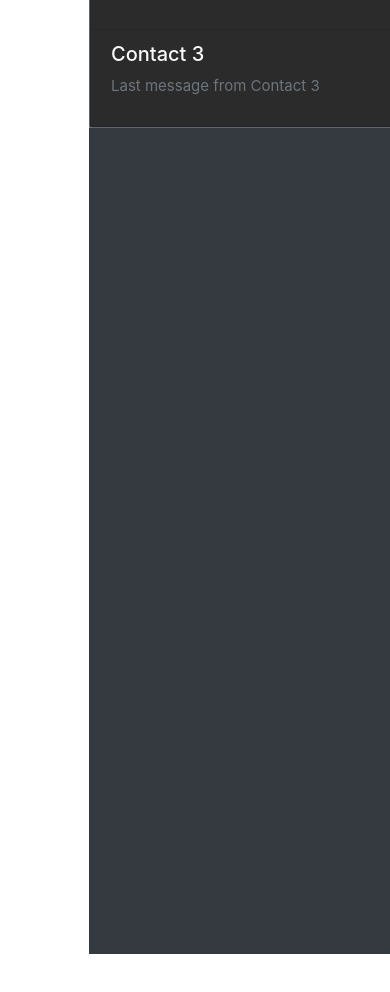
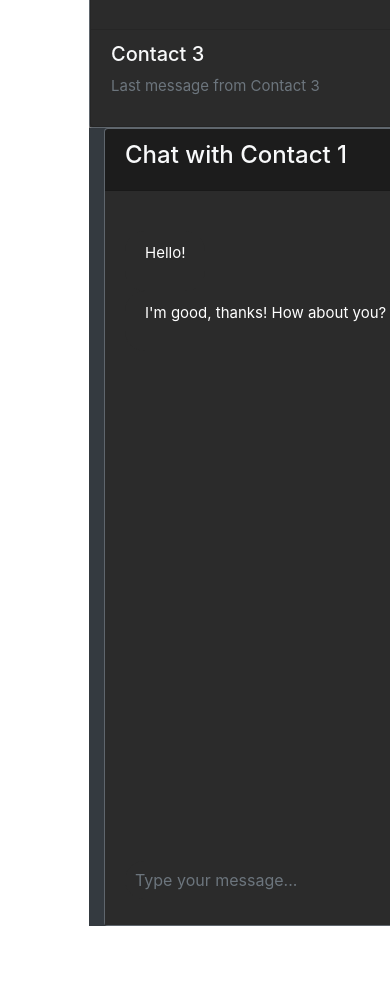
Before and after one commit to DuckTalk/WebGUI, a Vue app in the folder DuckTalk/: page / in a window 390 px wide. Shown: the part 980-1972 px from the top of the page. Built offline with nearby package versions, Linux system fonts and the light colour scheme.

Commit message:
started get_user

```diff
--- a/DuckTalk/src/components/LandingView.vue
+++ b/DuckTalk/src/components/LandingView.vue
@@ -38,7 +38,7 @@
           </div>
         </div>
       </div>
-      <div class="col-md-8 align-text-bottom">
+      <div class="col-md align-text-bottom">
         <div class="card bg-secondary" id="chatbox">
           <div class="card-header">
             <h4 class="text-light">Chat with Contact 1</h4>
@@ -61,7 +61,7 @@
                 </div>
               </li>
             </ul>
-            <form class="chat-form" @submit.prevent="sendMessage">
+            <form class="chat-form" @submit.prevent="get_user">
               <input type="text" class="form-control" v-model="message" placeholder="Type your message...">
               <button type="submit" class="btn btn-success">Send</button>
             </form>
@@ -71,6 +71,35 @@
     </div>
   </div>
 </template>
+
+<script lang="ts">
+
+import axios from 'axios';
+
+export default {
+  methods: {
+    get_user() {
+      axios.get('/api/user/thetestuser1@mail.com')
+        .then((response) => {
+          console.log(response.data);
+          const user_id_1 = response.data;
+        })
+        .catch(function (error) {
+          console.error("Axios Error", error);
+        });
+
+        axios.get('/api/user/thetestuser2@mail.com')
+        .then((response) => {
+          console.log(response.data);
+          const user_id_2 = response.data;
+        })
+        .catch(function (error) {
+          console.error("Axios Error", error);
+        });
+    }
+  }
+};
+</script>
 
 <style>
 #chat_background {
@@ -118,7 +147,7 @@ body {
 }
 
 .chat-message-content {
-  max-width: 60%;
+  max-width: 80%;
   padding: 10px 20px;
   border-radius: 20px;
 }
@@ -167,10 +196,11 @@ body {
     margin-right: 50px;
 }
 
+.form-control {
+  min-width: 400px;
+}
 
 #chatbox{
-    margin-left: 400px;
+    margin-left: 0px;
 }
-
-
 </style>
```
